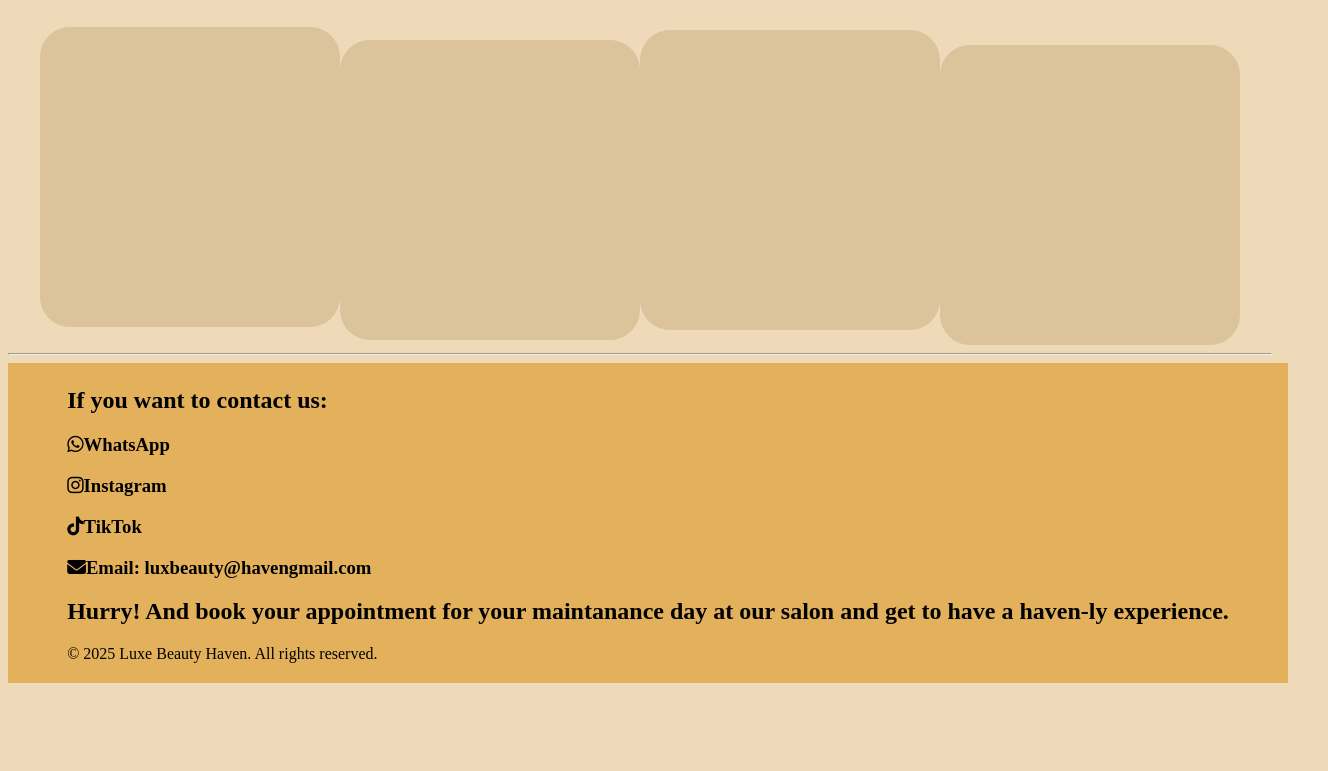
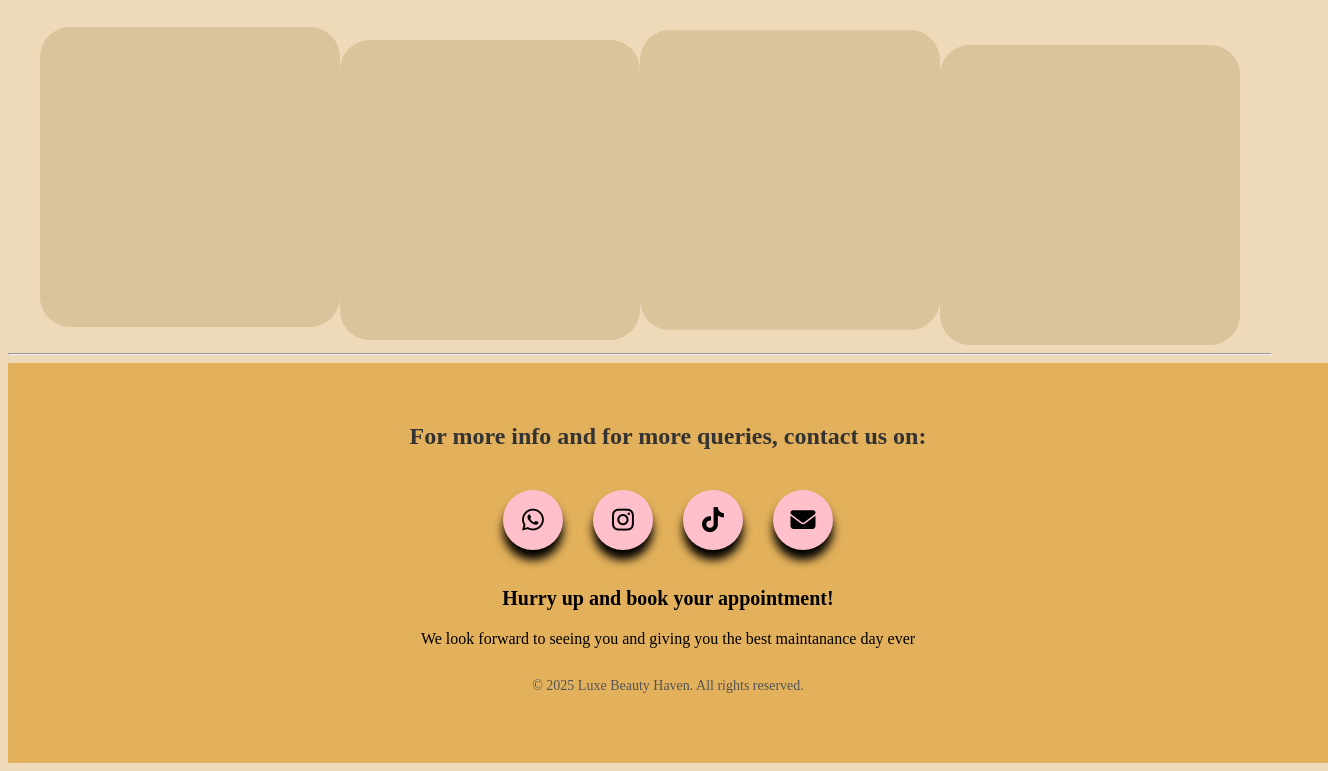
Before and after one commit to Tee-Moitse/Salon-booking-website, a plain HTML site: page index.html in a window 1280 px wide. Shown: the part 2216-2987 px from the top of the page, 1328 px wide, since content can reach past the window. Before the commit the page ends 2907 px from the top, so only its background shows below. Drawn offline with Linux system fonts and the light colour scheme.

Commit message:
done structuring my socials and footer section

```diff
--- a/index.html
+++ b/index.html
@@ -50,20 +50,35 @@
         </div>
     </div>
         <hr>
+        <!-- Socials and footer section -->
         <div class="footer">
             <section class="contacts">
-                <h2>If you want to contact us:</h2>
-                <div class="socials">
-                <h3><i class="fa-brands fa-whatsapp"></i>WhatsApp</h3>
-                <h3><i class="fa-brands fa-instagram"></i>Instagram</h3>
-                <h3><i class="fa-brands fa-tiktok"></i>TikTok</h3>
-                <h3><i class="fa-solid fa-envelope"></i>Email: luxbeauty@havengmail.com</h3>
+                <h2>For more info and for more queries, contact us on:</h2>
+            <div class="wrapper">
+                <div class="button">
+                    <div class="icon"><i class="fa-brands fa-whatsapp"></i></div>
+                    <span>WhatsApp</span>
                 </div>
-                <h2>Hurry! And book your appointment for your maintanance day at our salon and get to have a haven-ly experience.</h2>
-                <footer>
-                    <p>© 2025 Luxe Beauty Haven. All rights reserved.</p>
-                </footer>
+                <div class="button">
+                    <div class="icon"><i class="fa-brands fa-instagram"></i></div>
+                    <span>Instagram</span>
+                </div>
+                <div class="button">
+                    <div class="icon"><i class="fa-brands fa-tiktok"></i></div>
+                    <span>TikTok</span>
+                </div>
+                <div class="button">
+                    <div class="icon"><i class="fa-solid fa-envelope"></i></div>
+                    <span>Email</span>
+                </div>
+
+            </div>
             </section>
+            <div class="words"><h2>Hurry up and book your appointment!</h2>
+            <p class="extra">We look forward to seeing you and giving you the best maintanance day ever</p></div>
+            <footer>
+                <p>© 2025 Luxe Beauty Haven. All rights reserved.</p>
+            </footer>
         </div>
     </div>
 
--- a/styles.css
+++ b/styles.css
@@ -172,29 +172,91 @@ body {
 
 }
 
+/* Footer and Socials section */
+
 
 .footer {
     display: flex;
-    justify-content: space-evenly;
+    flex-direction: column;
     align-items: center;
     background-color: #e3b15b;
+    padding: 40px 20px;
     height: 40vh;
     width: 100vw;
 }
 
+.contacts h2 {
+    margin-bottom: 40px;
+    font-size: 24px;
+    color: #333;
+    text-align: center;
+}
 
-/* .socials {
+.wrapper {
     display: flex;
-    justify-content: space-evenly;
-    align-items: center;
-    padding-top: 30px;
-    padding-bottom: 0;
+    flex-wrap: wrap;
+    justify-content: center;
+    gap: 20px; /* Adds spacing between buttons horizontally and vertically */
+    margin-bottom: 20px;
+}
 
-} */
-/*
-.socials h3 {
-    margin-left: 50px;
-    display: flex;
-    justify-content: space-evenly;
 
-} */
+
+.wrapper .button{
+    display: inline-block;
+    height: 60px;
+    width: 60px;
+    float: left;
+    margin: 0 5px;
+    background: pink;
+    border-radius: 50px;
+    cursor: pointer;
+    box-shadow: 0px 10px 10px rgba(0,0,0.1);
+    transition: all 0.3s ease-out;
+    overflow: hidden;
+}
+
+.wrapper .button:hover {
+    width: 200px;
+
+}
+
+
+.wrapper .button .icon {
+    display: inline-block;
+    height: 60px;
+    width: 60px;
+    text-align: center;
+    border-radius: 50px;
+    box-sizing: border-box;
+    line-height: 60px;
+
+}
+
+.wrapper .button .icon i{
+    font-size: 25px;
+    line-height: 60px;
+
+}
+
+.wrapper .button span {
+    font-size: 20px;
+    font-weight: 500;
+    line-height: 60px;
+    margin-left: 10px;
+}
+
+
+.words h2 {
+    font-size: 20px;
+    margin-bottom: 20px;
+    text-align: center;
+}
+
+
+
+footer p {
+    font-size: 14px;
+    color: #555;
+    text-align: center;
+}
```
